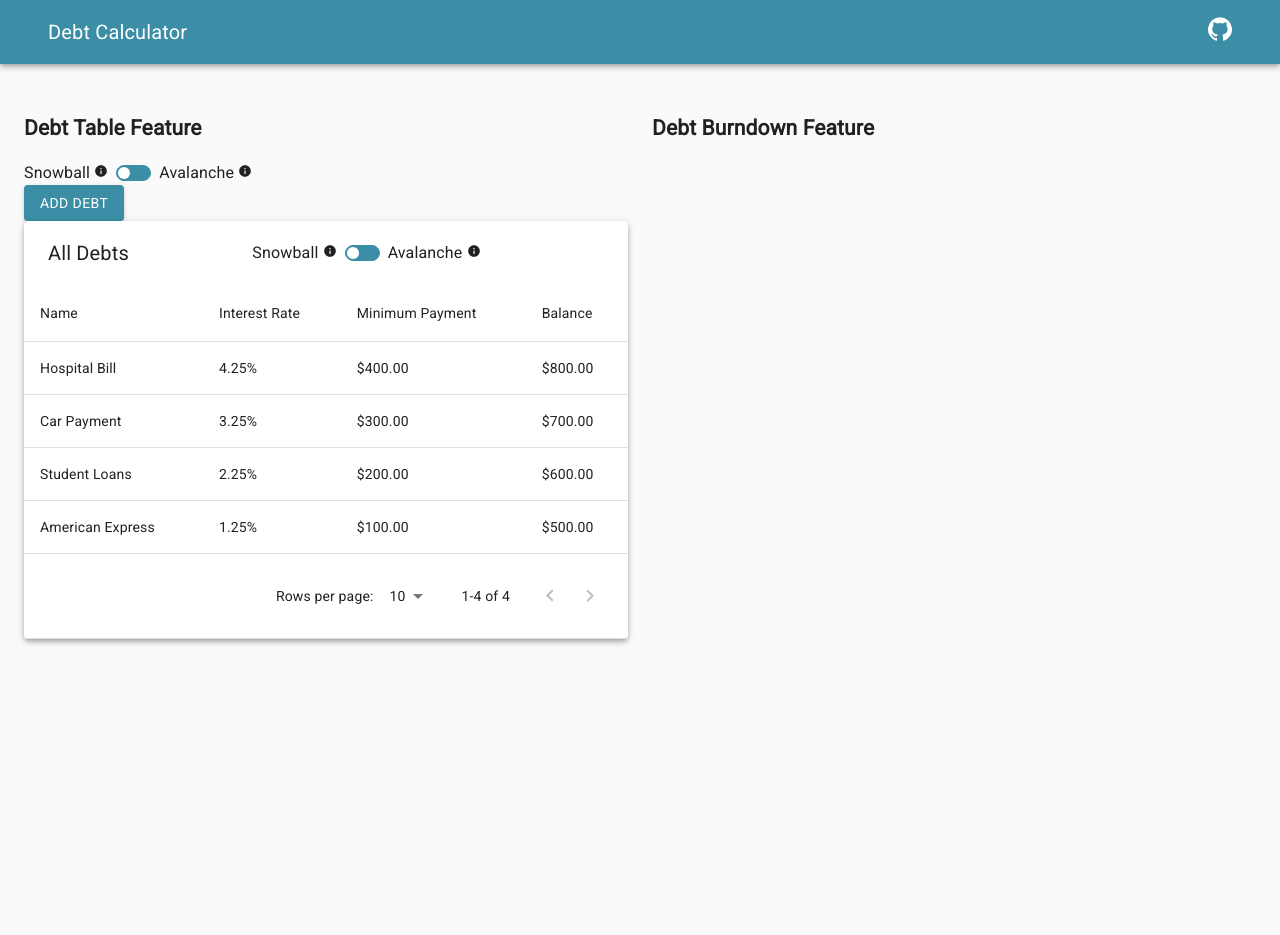
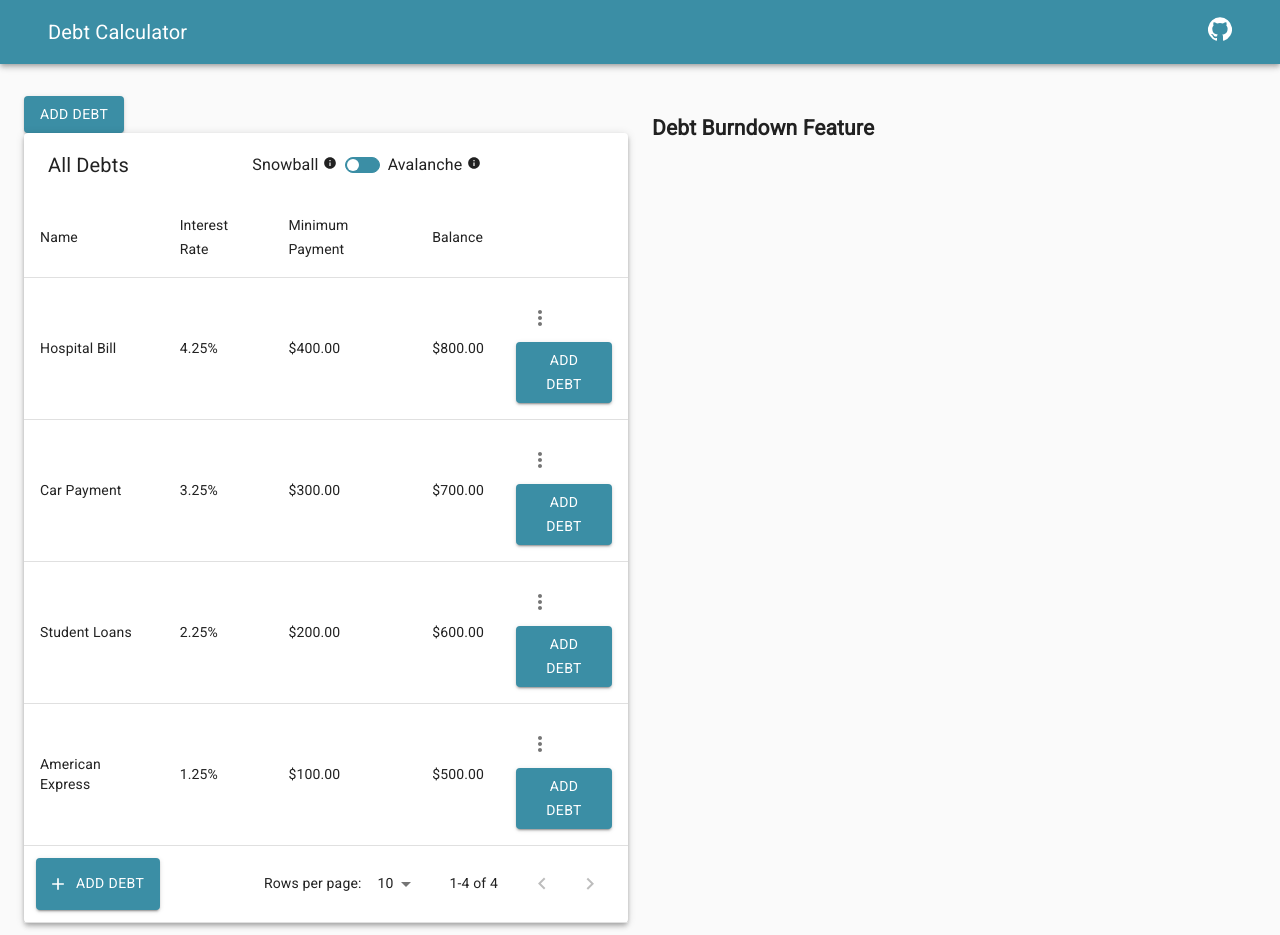
Before and after one commit to chalharb/debt-calculator, a React (Create React App) app: page / in a window 1280 px wide. Before the commit the page ends 800 px from the top, so only its background shows below. Built offline with nearby package versions, Linux system fonts and the light colour scheme.

Commit message:
Created DebtTable component

```diff
--- a/src/App.tsx
+++ b/src/App.tsx
@@ -6,7 +6,6 @@ import Container from '@material-ui/core/Container';
 import Grid from '@material-ui/core/Grid';
 import Navbar from './features/Navbar/Navbar';
 import Theme from './features/Theme/Theme';
-import ToggleStrategy from './components/ToggleStrategy/ToggleStrategy';
 import DebtModal from './components/DebtModal/DebtModal';
 import DebtTable from './components/DebtTable/DebtTable';
 import { useSelector } from 'react-redux';
@@ -31,8 +30,6 @@ function App() {
               xs={12}
               lg={6}
             >
-              <h2>Debt Table Feature</h2>
-              <ToggleStrategy/>
               <DebtModal/>
               <DebtTable title="All Debts" data={debts}></DebtTable>
             </Grid>
--- /dev/null
+++ b/src/components/DebtTable/DebtFooter.tsx
@@ -0,0 +1,82 @@
+import React from "react";
+import TableFooter from "@material-ui/core/TableFooter";
+import TableRow from "@material-ui/core/TableRow";
+import TableCell from "@material-ui/core/TableCell";
+import MuiTablePagination from "@material-ui/core/TablePagination";
+import { withStyles } from "@material-ui/core/styles";
+import Button from '@material-ui/core/Button'
+import AddIcon from '@material-ui/icons/Add'
+const defaultFooterStyles = {};
+
+interface Props {
+    count: any,
+    classes: any,
+    textLabels: any,
+    rowsPerPage: any,
+    page: any
+    changeRowsPerPage: any,
+    changePage: any
+
+}
+
+class DebtFooter extends React.Component<Props> {
+
+  handleRowChange = (event: { target: { value: any; }; }) => {
+    this.props.changeRowsPerPage(event.target.value);
+  };
+
+  handlePageChange = (_: any, page: any) => {
+    this.props.changePage(page);
+  };
+
+  render() {
+    const { count, classes, textLabels, rowsPerPage, page } = this.props;
+
+    const footerStyle = {
+      display:'flex',
+      padding: '12px'
+    };
+
+    const footerRightStyle = {
+        flex: '1 1 auto'
+    }
+
+    return (
+      <TableFooter>
+        <TableRow>
+          <TableCell style={footerStyle}>
+          <Button
+        variant="contained"
+        color="primary"
+        className={classes.button}
+        startIcon={<AddIcon />}
+      >
+        Add Debt
+      </Button>
+
+            <MuiTablePagination style={footerRightStyle}
+              component="div"
+              count={count}
+              rowsPerPage={rowsPerPage}
+              page={page}
+              labelRowsPerPage={textLabels.rowsPerPage}
+              labelDisplayedRows={({ from, to, count }) => `${from}-${to} ${textLabels.displayRows} ${count}`}
+              backIconButtonProps={{
+                'aria-label': textLabels.previous,
+              }}
+              nextIconButtonProps={{
+                'aria-label': textLabels.next,
+              }}
+              rowsPerPageOptions={[10,50,100]}
+              onChangePage={this.handlePageChange}
+              onChangeRowsPerPage={this.handleRowChange}
+            />
+          </TableCell>
+        </TableRow>
+      </TableFooter>
+    );
+  }
+
+}
+
+export default withStyles(defaultFooterStyles, { name: "DebtFooter" })(DebtFooter);
--- /dev/null
+++ b/src/components/DebtTable/DebtMenu.tsx
@@ -0,0 +1,64 @@
+import React from 'react';
+import DeleteIcon from '@material-ui/icons/Delete';
+import EditIcon from '@material-ui/icons/Edit';
+import IconButton from '@material-ui/core/IconButton';
+import ListItemIcon from '@material-ui/core/ListItemIcon';
+import ListItemText from '@material-ui/core/ListItemText';
+import MoreVertIcon from '@material-ui/icons/MoreVert';
+import Menu from '@material-ui/core/Menu';
+import MenuItem from '@material-ui/core/MenuItem';
+import DebtModal from '../DebtModal/DebtModal';
+
+interface DebtMenuProps {
+    debtId: string;
+}
+
+const DebtMenu: React.FC<DebtMenuProps> = () => {
+    const [anchorEl, setAnchorEl] = React.useState<null | HTMLElement>(null);
+
+    const handleClick = (event: React.MouseEvent<HTMLButtonElement>) => {
+        setAnchorEl(event.currentTarget);
+    };
+
+    const handleClose = () => {
+        setAnchorEl(null);
+    };
+
+    return (
+        <>
+            <IconButton aria-label="manage debt" onClick={handleClick}>
+                <MoreVertIcon />
+            </IconButton>
+            <Menu
+                anchorEl={anchorEl}
+                keepMounted
+                open={Boolean(anchorEl)}
+                onClose={handleClose}
+                anchorOrigin={{
+                    vertical: 'top',
+                    horizontal: 'right',
+                }}
+                transformOrigin={{
+                    vertical: -45,
+                    horizontal: 30,
+                }}
+            >
+                <MenuItem onClick={handleClose}>
+                    <ListItemIcon>
+                        <EditIcon />
+                    </ListItemIcon>
+                    <ListItemText primary="Edit" />
+                </MenuItem>
+                <MenuItem onClick={handleClose}>
+                    <ListItemIcon>
+                        <DeleteIcon />
+                    </ListItemIcon>
+                    <ListItemText primary="Delete" />
+                </MenuItem>
+            </Menu>
+            <DebtModal/>
+        </>
+    );
+};
+
+export default DebtMenu;
--- a/src/components/DebtTable/DebtTable.tsx
+++ b/src/components/DebtTable/DebtTable.tsx
@@ -1,9 +1,10 @@
 import React from 'react';
-import MUIDataTable, { MUIDataTableColumnOptions } from "mui-datatables";
+import MUIDataTable, { MUIDataTableColumnOptions, MUIDataTableOptions } from "mui-datatables";
 import { Debt } from '../../app/Debt/model';
 import NumberFormat from 'react-number-format';
 import ToggleStrategy from '../ToggleStrategy/ToggleStrategy';
-
+import DebtFooter from './DebtFooter';
+import DebtMenu from './DebtMenu';
 interface Props {
     title?: string;
     data: Array<Debt>;
@@ -66,7 +67,7 @@ const DebtTable: React.FC<Props> = ({ title, data }) => {
             options: {
                 filter: false,
                 sort: false,
-                customBodyRender: (value: any, tableMeta: any, updateValue: any) => {
+                customBodyRender: (value: any) => {
                     return (
                         <NumberFormat
                             value={value}
@@ -80,10 +81,24 @@ const DebtTable: React.FC<Props> = ({ title, data }) => {
                 }
             }
         },
+        {
+            name: "",
+            label: "",
+            options: {
+                filter: false,
+                sort: false,
+                customBodyRender: (value: any, tableMeta: any, updateValue: any) => {
+                    console.log(tableMeta)
+                    return (
+                        <DebtMenu debtId={tableMeta.rowData} />
+                    );
+                }
+            }
+        },
 
     ];
 
-    const options = {
+    const options: MUIDataTableOptions = {
         responsive: 'simple',
         fixedHeader: false,
         selectableRowsHeader: false,
@@ -97,11 +112,29 @@ const DebtTable: React.FC<Props> = ({ title, data }) => {
             return (
                 <ToggleStrategy />
             )
-        }
+        },
+        customFooter: (
+            count: any,
+            page: any,
+            rowsPerPage: any,
+            changeRowsPerPage: any,
+            changePage: any,
+            textLabels: any
+        ) => {
+            return (
+                <DebtFooter
+                    count={count}
+                    page={page}
+                    rowsPerPage={rowsPerPage}
+                    changeRowsPerPage={changeRowsPerPage}
+                    changePage={changePage}
+                    textLabels={textLabels}
+                />
+            );
+        },
     } as MUIDataTableColumnOptions;
 
     return (
-
         <MUIDataTable
             title={title}
             data={data}
```
